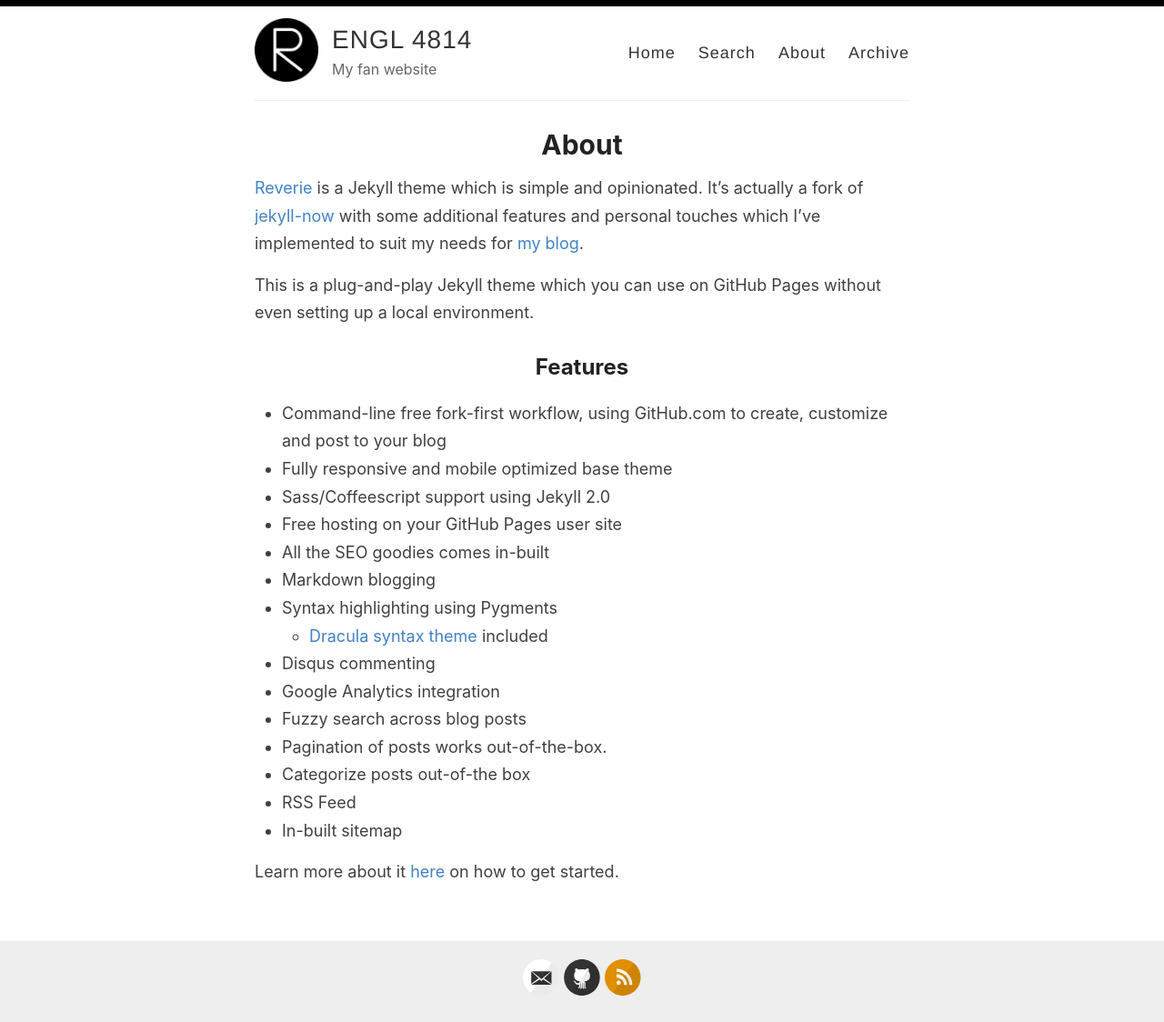
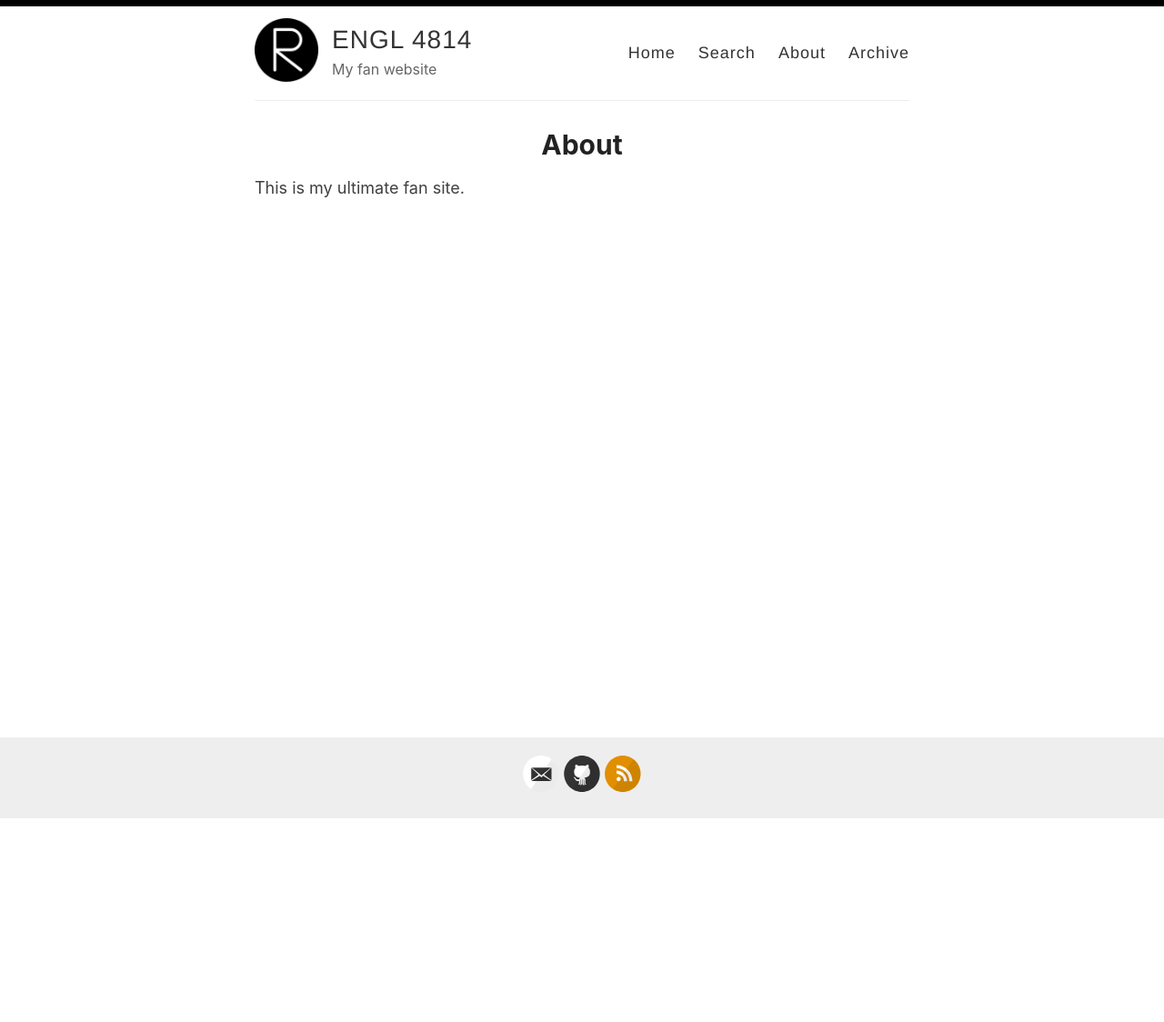
Before and after one commit to VT-Evia/ENGL4814, a Jekyll site: the page built from _pages/about.md, in a window 1280 px wide. Shown: the whole page at 91% size. Built offline with Jekyll 4.4.1, drawn with Linux system fonts in a browser that asks for light colours; after the commit the page ends 901 px from its top, so only the background shows below that.

Commit message:
updated about

```diff
--- a/_pages/about.md
+++ b/_pages/about.md
@@ -4,26 +4,4 @@ title: About
 permalink: /about/
 ---
 
-[Reverie](https://github.com/amitmerchant1990/reverie) is a Jekyll theme which is simple and opinionated. It's actually a fork of [jekyll-now](https://github.com/barryclark/jekyll-now) with some additional features and personal touches which I've implemented to suit my needs for [my blog](https://www.amitmerchant.com).
-
-This is a plug-and-play Jekyll theme which you can use on GitHub Pages without even setting up a local environment.
-
-## Features
-
-- Command-line free fork-first workflow, using GitHub.com to create, customize and post to your blog
-- Fully responsive and mobile optimized base theme
-- Sass/Coffeescript support using Jekyll 2.0
-- Free hosting on your GitHub Pages user site
-- All the SEO goodies comes in-built
-- Markdown blogging
-- Syntax highlighting using Pygments
-    - [Dracula syntax theme](https://draculatheme.com/) included
-- Disqus commenting
-- Google Analytics integration
-- Fuzzy search across blog posts
-- Pagination of posts works out-of-the-box.
-- Categorize posts out-of-the box
-- RSS Feed
-- In-built sitemap
-
-Learn more about it [here](https://github.com/amitmerchant1990/reverie) on how to get started.
+This is my ultimate fan site.
```
